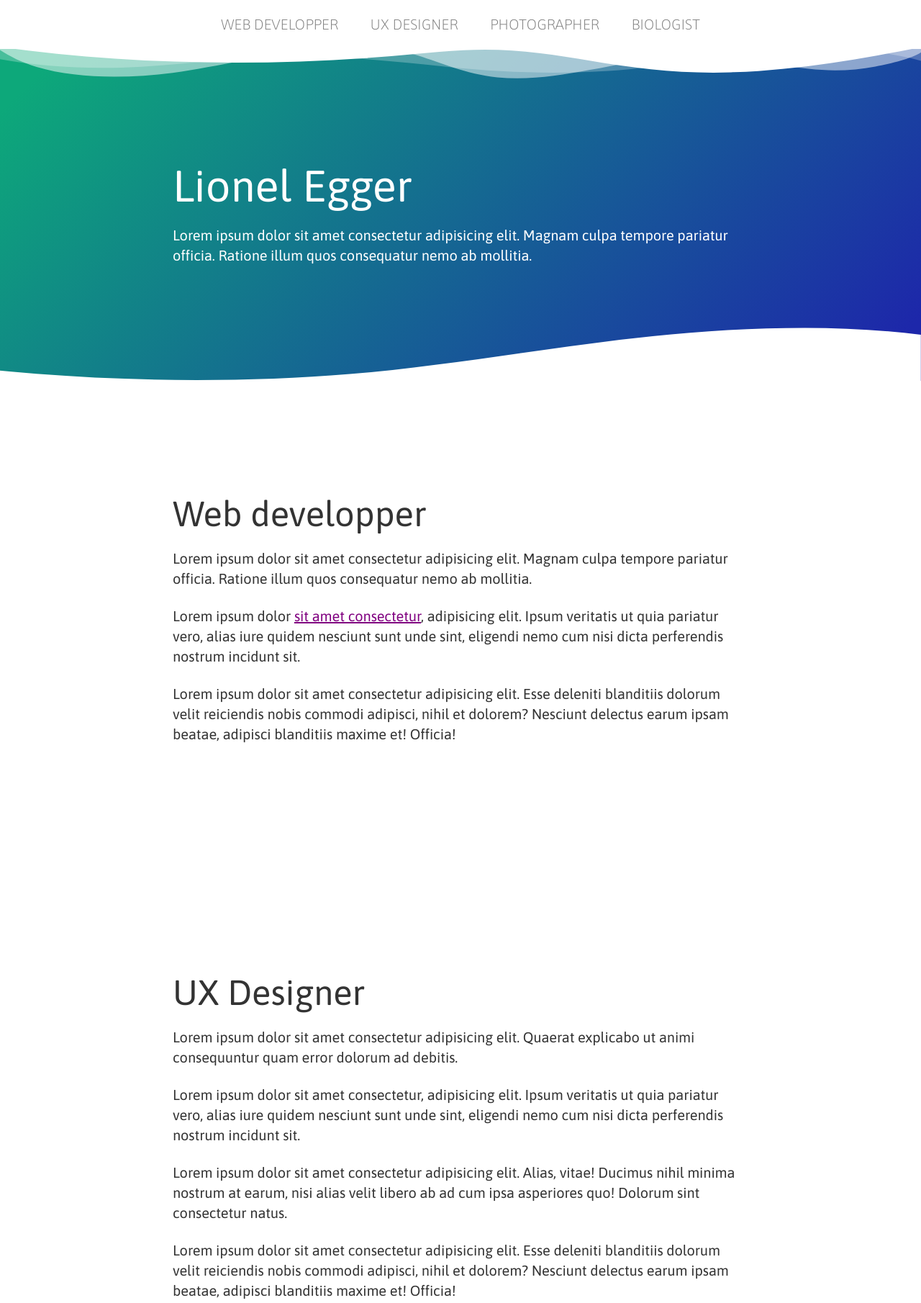
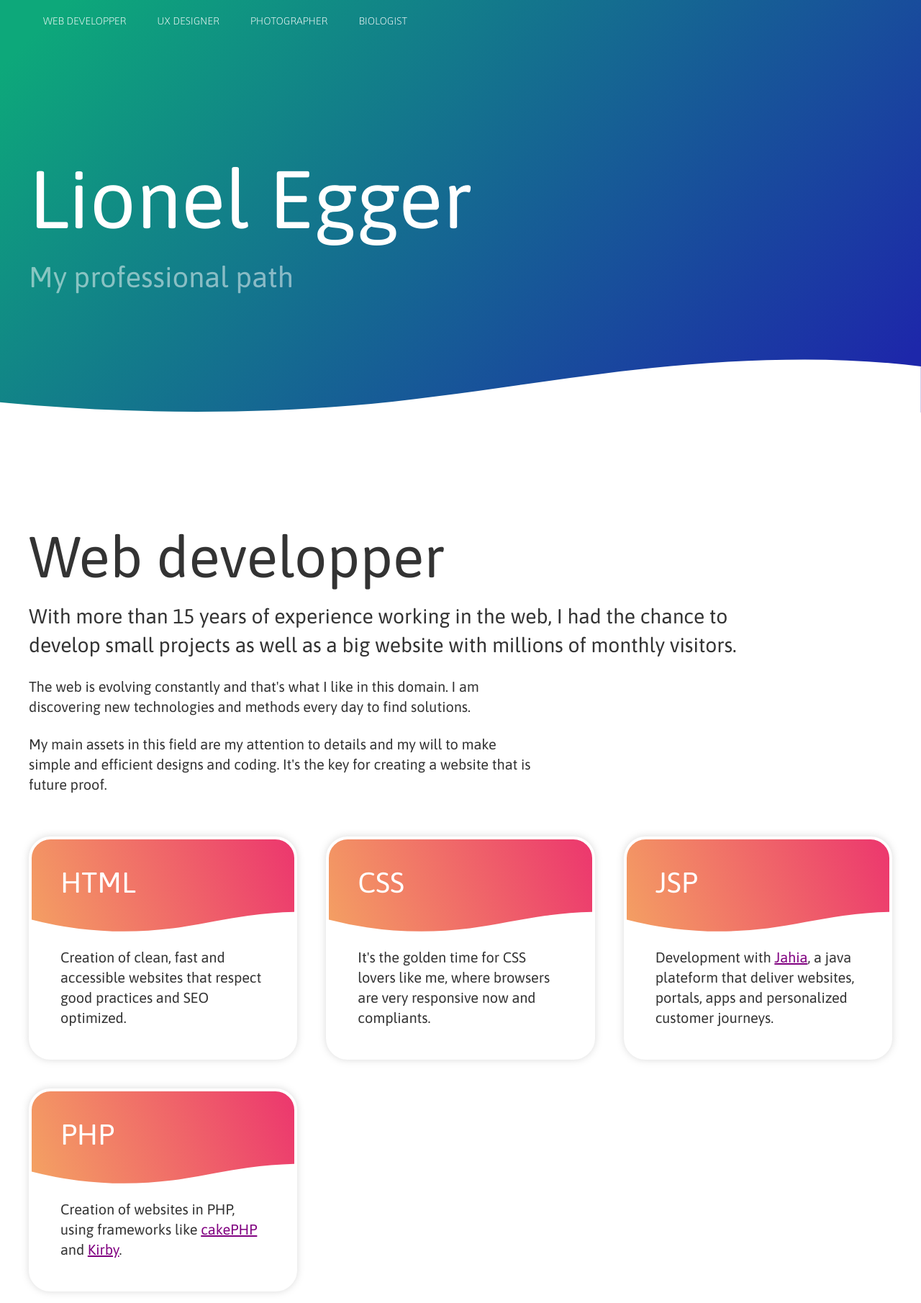
Before and after one commit to lionelegger/cv, a website: page src/views/index.html in a window 1280 px wide. Shown: the top 1810 px of the page at 72% size. Drawn offline with Linux system fonts and the light colour scheme; files that its build step writes are made by us from their sources.

Commit message:
Web developper section

```diff
--- a/src/css/core/font.scss
+++ b/src/css/core/font.scss
@@ -2,7 +2,6 @@
 h1, h2, h3 {
   line-height: 1;
   letter-spacing: var(--tracking-s);
-  max-width: 20ch;
   font-weight: 400;
 }
 
@@ -13,7 +12,7 @@ h2 {
   font-size: var(--step-4);
 }
 h3 {
-  font-size: var(--step-3);
+  font-size: var(--step-2);
 }
 
 p, li, blockquote:not([class]) {
@@ -52,5 +51,25 @@ blockquote:not([class]) {
 
 // Lead
 .lead {
-  font-size: larger;
+  font-size: var(--step-1);
 }
+.introduction {
+  font-size: var(--step-2);
+  opacity: 0.5;
+}
+
+.text-center {
+  text-align: center;
+}
+
+// Responsive
+.phone-only {
+  @media only screen and (min-width: $breakpoint-mobile) {
+    display: none;
+  }
+}
+.desktop-only {
+  @media only screen and (max-width: $breakpoint-mobile) {
+    display: none;
+  }
+}
--- a/src/css/core/layout.scss
+++ b/src/css/core/layout.scss
@@ -1,38 +1,27 @@
 
 header {
-  position: sticky;
-  top: 0;
   background-color: var(--color-light);
-  z-index: 2;
 }
 
 nav {
-  font-size: var(--step-0);
+  font-size: var(--step--1);
+  font-weight: 200;
   ul {
     padding: 0;
     margin: 0;
-    text-align: center;
-    // border-bottom: 1px solid var(--color-nav);
     li {
       display: inline-block;
-      padding: var(--space-s);
+      padding: 20px;
       text-transform: uppercase;
-      font-weight: 200;
-      @media only screen and (max-width: $breakpoint-mobile) {
-        padding: var(--space-xs);
-        font-size: var(--step--1);
-      }
     }
   }
   a {
     color: var(--color-nav-link);
     text-decoration: none;
     &:hover {
-      color: var(--color-link);
-      font-weight: 400;
+      font-weight: 500;
     }
   }
-
 }
 
 // Inspired by https://buildexcellentwebsit.es/
@@ -46,10 +35,15 @@ section {
   padding-top: var(--section-space, var(--space-l-xl));
   padding-bottom: var(--section-space, var(--space-l-xl));
   position: relative;
-  &.colored {
-    background-image: linear-gradient(135deg, #0da87a 5%, #1d27aa 95%);
-    color: var(--color-light);
 }
+
+.wrapper {
+  margin-left: auto;
+  margin-right: auto;
+  max-width: var(--wrapper-max-width, 85rem);
+  padding-left: var(--grid-gutter);
+  padding-right: var(--grid-gutter);
+  position: relative;
 }
 
 // GRID
@@ -59,19 +53,25 @@ section {
     var(--grid-placement, auto-fill),
     minmax(var(--grid-min-item-size, 16rem), 1fr)
   );
-  gap: var(--grid-gutter, var(--space-s-l))
+  gap: var(--grid-gutter, var(--space-s-l));
+  margin-top: clamp(2rem,1.46rem + 2.72vw,3.75rem);
 }
 // GRID 2 columns
-.grid[data-layout='50-50'] {
+.grid[data-layout='2cols'] {
   --grid-placement: auto-fit;
   --grid-min-item-size: clamp(16rem, 50vw, 24rem);
 }
 // GRID 3 columns
-.grid[data-layout='33-33-33'] {
+.grid[data-layout='3cols'] {
   --grid-placement: auto-fit;
-  --grid-min-item-size: clamp(16rem, 33%, 20rem);
+  --grid-min-item-size: clamp(16rem, 33%, 24rem);
   --gutter: var(--space-l-xl);
   --flow-space: var(--space-s);
+}
+// GRID 4 columns
+.grid[data-layout='4cols'] {
+  --grid-placement: auto-fit;
+  --grid-min-item-size: clamp(16rem, 25%, 18rem);
 }
 // GRID masonry
 .grid[data-rows='masonry'] {
@@ -79,58 +79,45 @@ section {
   align-items: start;
 }
 
+// CARD
 .card {
-  background: var(--color-dark);
-  color: var(--color-light);
-  padding: var(--space-m-l);
-  border-radius: var(--border-radius);
+  border-radius: var(--space-m);
   max-width: unset;
-  text-align: center;
+  border: var(--space-3xs) solid var(--card-bg-color);
+  background-color: rgb(251, 251, 251);
+  box-shadow: 0px 0px 10px 1px rgba(133,133,133,0.25);
+  .title {
+    text-transform: uppercase;
+    position: relative;
+    padding-top: var(--space-m-l);
+    padding-inline: var(--space-m-l);
+    padding-bottom: 70px;
+  }
+  .content {
+    margin-top: 0;
+    color: var(--color-dark);
+    background-color: var(--card-bg-color);
+    padding-inline: var(--space-m-l);
+    padding-bottom: var(--space-m-l);
+    border-bottom-left-radius: var(--space-s);
+    border-bottom-right-radius: var(--space-s);
+  }
 }
 
-.wrapper {
-  margin-left: auto;
-  margin-right: auto;
-  max-width: var(--wrapper-max-width,85rem);
-  padding-left: var(--grid-gutter);
-  padding-right: var(--grid-gutter);
-  position: relative;
+// Background colors
+.bg-green-blue {
+  background-image: linear-gradient(135deg, #0da87a 5%, #1d27aa 95%);
+  color: var(--color-light);
+}
+.bg-orange-red {
+  color: var(--color-light);
+  background-image: linear-gradient( 68.3deg, rgba(245,177,97,1) 0.4%, rgba(236,54,110,1) 100.2% );
 }
 
-footer {
-  position: absolute;
-  bottom: 0;
-  width: 100%;
-  height: 50px;
-}
 
-// DIVIDERS (https://www.shapedivider.app/)
 
-.custom-shape-divider-top-1679431392 {
-  position: absolute;
-  top: 63px;
-  @media only screen and (max-width: $breakpoint-mobile) {
-    top: 49px
-  }
-  left: 0;
-  width: 100%;
-  overflow: hidden;
-  line-height: 0;
-  z-index: 10;
-}
-
-.custom-shape-divider-top-1679431392 svg {
-  position: relative;
-  display: block;
-  width: calc(100% + 1.3px);
-  height: 50px;
-}
-
-.custom-shape-divider-top-1679431392 .shape-fill {
-  fill: var(--color-light);
-}
-
-.custom-shape-divider-bottom-1679435461 {
+// SECTION DIVIDERS (https://www.shapedivider.app/)
+.section-divider {
   position: absolute;
   bottom: 0;
   left: 0;
@@ -138,16 +125,33 @@ footer {
   overflow: hidden;
   line-height: 0;
   transform: rotate(180deg);
-}
-
-.custom-shape-divider-bottom-1679435461 svg {
+  svg {
     position: relative;
     display: block;
     width: calc(163% + 1.3px);
     height: 80px;
     transform: rotateY(180deg);
   }
-
-.custom-shape-divider-bottom-1679435461 .shape-fill {
+  .shape-fill {
     fill: var(--color-light);
   }
+}
+
+// CARD DIVIDER (https://www.shapedivider.app/)
+.card-divider {
+  position: absolute;
+  bottom: 0;
+  left: 0;
+  width: 100%;
+  overflow: hidden;
+  line-height: 0;
+  svg {
+    position: relative;
+    display: block;
+    width: calc(200% + 1.3px);
+    height: 50px;
+  }
+  .shape-fill {
+    fill: var(--card-bg-color);
+  }
+}
--- a/src/css/core/variable.scss
+++ b/src/css/core/variable.scss
@@ -5,7 +5,7 @@
   --font-base: 'Asap';
   --tracking: -0.005rem;
   --tracking-s: -0.001rem;
-  --max-characters: 77.50ch;
+  --max-characters: 66ch;
 
   // COLORS
   --color-link: purple;
@@ -14,18 +14,18 @@
 
   // NAVIGATION
   --color-nav: lightgray;
-  --color-nav-link: gray;
+  --color-nav-link: white;
 
   // TYPE (utopia.fyi)
-  /* @link https://utopia.fyi/type/calculator?c=320,18,1.2,1240,20,1.25,5,2,&s=0.75|0.5|0.25,1.5|2|3|4|6,s-l&g=s,l,xl,12 */
-  --step--2: clamp(0.78rem, calc(0.77rem + 0.03vw), 0.80rem);
-  --step--1: clamp(0.94rem, calc(0.92rem + 0.11vw), 1.00rem);
+  // * @link https://utopia.fyi/type/calculator?c=320,20,1.2,1600,24,1.5,5,2,&s=0.75|0.5|0.25,1.5|2|3|4|6,s-l&g=s,l,xl,12 */  --step--2: clamp(0.67rem, calc(0.92rem + -0.25vw), 0.87rem);
+  --step--2: clamp(0.63rem, calc(0.84rem + -0.27vw), 0.78rem);
+  --step--1: clamp(0.88rem, calc(0.96rem + -0.09vw), 0.94rem);
   --step-0: clamp(1.13rem, calc(1.08rem + 0.22vw), 1.25rem);
-  --step-1: clamp(1.35rem, calc(1.28rem + 0.37vw), 1.56rem);
-  --step-2: clamp(1.62rem, calc(1.50rem + 0.58vw), 1.95rem);
-  --step-3: clamp(1.94rem, calc(1.77rem + 0.87vw), 2.44rem);
-  --step-4: clamp(2.33rem, calc(2.08rem + 1.25vw), 3.05rem);
-  --step-5: clamp(2.80rem, calc(2.45rem + 1.77vw), 3.82rem);
+  --step-1: clamp(1.35rem, calc(1.20rem + 0.73vw), 1.77rem);
+  --step-2: clamp(1.62rem, calc(1.31rem + 1.53vw), 2.50rem);
+  --step-3: clamp(1.94rem, calc(1.39rem + 2.77vw), 3.53rem);
+  --step-4: clamp(2.33rem, calc(1.41rem + 4.63vw), 5.00rem);
+  --step-5: clamp(2.80rem, calc(1.32rem + 7.42vw), 7.07rem);
 
   // SPACE (utopia.fyi)
   /* @link https://utopia.fyi/space/calculator?c=320,18,1.2,1240,20,1.25,5,2,&s=0.75|0.5|0.25,1.5|2|3|4|6,s-l&g=s,l,xl,12 */
@@ -61,10 +61,10 @@
   // OTHER SPACES
   --section-space: 10rem;
   --flow-space: 1.5rem;
-  --wrapper-max-width: 55rem;
+  --wrapper-max-width: 85rem;
 
-  // OTHER VARIABLES
-  --border-radius: 1rem;
+  // CARDS
+  --card-bg-color: white;
 
 }
 
@@ -72,5 +72,5 @@
 
 // RESPONSIVE
 $breakpoint-mobile: 600px;
-$breakpoint-tablet: 900px;
-$breakpoint-desktop: 1200px;
+$breakpoint-tablet: 768px;
+$breakpoint-desktop: 1280px;
--- a/src/views/index.html
+++ b/src/views/index.html
@@ -19,43 +19,92 @@
 
 <body>
 
-  <header>
-    <nav role="navigation" class="nav-container">
+  <header class="bg-green-blue">
+    <nav role="navigation" class="wrapper nav-container desktop-only">
       <ul>
-        <li><a href="#code" class="nav-link active" aria-current="page">Web Developper</a></li>
-        <li><a href="#ux" class="nav-link disabled">UX Designer</a></li>
+        <li><a href="#code" class="nav-link">Web Developper</a></li>
+        <li><a href="#ux" class="nav-link">UX Designer</a></li>
         <li><a href="#photography" class="nav-link">Photographer</a></li>
         <li><a href="#biology" class="nav-link">Biologist</a></li>
       </ul>
     </nav>
-    <div class="custom-shape-divider-top-1679431392">
-      <svg data-name="Layer 1" xmlns="http://www.w3.org/2000/svg" viewBox="0 0 1200 120" preserveAspectRatio="none">
-          <path d="M0,0V46.29c47.79,22.2,103.59,32.17,158,28,70.36-5.37,136.33-33.31,206.8-37.5C438.64,32.43,512.34,53.67,583,72.05c69.27,18,138.3,24.88,209.4,13.08,36.15-6,69.85-17.84,104.45-29.34C989.49,25,1113-14.29,1200,52.47V0Z" opacity=".25" class="shape-fill"></path>
-          <path d="M0,0V15.81C13,36.92,27.64,56.86,47.69,72.05,99.41,111.27,165,111,224.58,91.58c31.15-10.15,60.09-26.07,89.67-39.8,40.92-19,84.73-46,130.83-49.67,36.26-2.85,70.9,9.42,98.6,31.56,31.77,25.39,62.32,62,103.63,73,40.44,10.79,81.35-6.69,119.13-24.28s75.16-39,116.92-43.05c59.73-5.85,113.28,22.88,168.9,38.84,30.2,8.66,59,6.17,87.09-7.5,22.43-10.89,48-26.93,60.65-49.24V0Z" opacity=".5" class="shape-fill"></path>
-          <path d="M0,0V5.63C149.93,59,314.09,71.32,475.83,42.57c43-7.64,84.23-20.12,127.61-26.46,59-8.63,112.48,12.24,165.56,35.4C827.93,77.22,886,95.24,951.2,90c86.53-7,172.46-45.71,248.8-84.81V0Z" class="shape-fill"></path>
-      </svg>
-    </div>
-  </header>
 
-  <main>
-    <section class="colored" id="intro">
+    <section class="" id="intro">
       <div class="wrapper flow">
         <h1>Lionel Egger</h1>
-        <p class="lead">Lorem ipsum dolor sit amet consectetur adipisicing elit. Magnam culpa tempore pariatur officia. Ratione illum quos consequatur nemo ab mollitia.</p>
+        <p class="introduction">My professional path</p>
       </div>
-      <div class="custom-shape-divider-bottom-1679435461">
+      <div class="section-divider">
         <svg data-name="Layer 1" xmlns="http://www.w3.org/2000/svg" viewBox="0 0 1200 120" preserveAspectRatio="none">
             <path d="M321.39,56.44c58-10.79,114.16-30.13,172-41.86,82.39-16.72,168.19-17.73,250.45-.39C823.78,31,906.67,72,985.66,92.83c70.05,18.48,146.53,26.09,214.34,3V0H0V27.35A600.21,600.21,0,0,0,321.39,56.44Z" class="shape-fill"></path>
         </svg>
       </div>
     </section>
+
+  </header>
+
+  <main>
     <section class="wrapper" id="code">
       <div class="flow">
         <h2>Web developper</h2>
-        <p class="lead">Lorem ipsum dolor sit amet consectetur adipisicing elit. Magnam culpa tempore pariatur officia. Ratione illum quos consequatur nemo ab mollitia.</p>
-        <p>Lorem ipsum dolor <a href="#">sit amet consectetur</a>, adipisicing elit. Ipsum veritatis ut quia pariatur vero, alias iure quidem nesciunt sunt unde sint, eligendi nemo cum nisi dicta perferendis nostrum incidunt sit.</p>
-        <p>Lorem ipsum dolor sit amet consectetur adipisicing elit. Esse deleniti blanditiis dolorum velit reiciendis nobis commodi adipisci, nihil et dolorem? Nesciunt delectus earum ipsam beatae, adipisci blanditiis maxime et! Officia!</p>
+        <p class="lead">With more than 15 years of experience working in the web, I had the chance to develop small projects as well as a big website with millions of monthly visitors.</p>
+        <p>The web is evolving constantly and that's what I like in this domain. I am discovering new technologies and methods every day to find solutions.</p>
+        <p>My main assets in this field are my attention to details and my will to make simple and efficient designs and coding. It's the key for creating a website that is future proof.</p>
       </div>
+      <ul class="grid" data-layout="4cols" data-rows="masonry" role="list">
+        <li class="card bg-orange-red">
+          <div class="title">
+            <h3>html</h3>
+            <div class="card-divider">
+              <svg data-name="Layer 1" xmlns="http://www.w3.org/2000/svg" viewBox="0 0 1200 120" preserveAspectRatio="none">
+                  <path d="M985.66,92.83C906.67,72,823.78,31,743.84,14.19c-82.26-17.34-168.06-16.33-250.45.39-57.84,11.73-114,31.07-172,41.86A600.21,600.21,0,0,1,0,27.35V120H1200V95.8C1132.19,118.92,1055.71,111.31,985.66,92.83Z" class="shape-fill"></path>
+              </svg>
+            </div>
+          </div>
+          <div class="content">
+            <p>Creation of clean, fast and accessible websites that respect good practices and SEO optimized. </p>
+          </div>
+        </li>
+        <li class="card bg-orange-red">
+          <div class="title">
+            <h3>css</h3>
+            <div class="card-divider">
+              <svg data-name="Layer 1" xmlns="http://www.w3.org/2000/svg" viewBox="0 0 1200 120" preserveAspectRatio="none">
+                  <path d="M985.66,92.83C906.67,72,823.78,31,743.84,14.19c-82.26-17.34-168.06-16.33-250.45.39-57.84,11.73-114,31.07-172,41.86A600.21,600.21,0,0,1,0,27.35V120H1200V95.8C1132.19,118.92,1055.71,111.31,985.66,92.83Z" class="shape-fill"></path>
+              </svg>
+            </div>
+          </div>
+          <div class="content">
+            <p>It's the golden time for CSS lovers like me, where browsers are very responsive now and compliants.</p>
+          </div>
+        </li>
+        <li class="card bg-orange-red">
+          <div class="title">
+            <h3>JSP</h3>
+            <div class="card-divider">
+              <svg data-name="Layer 1" xmlns="http://www.w3.org/2000/svg" viewBox="0 0 1200 120" preserveAspectRatio="none">
+                  <path d="M985.66,92.83C906.67,72,823.78,31,743.84,14.19c-82.26-17.34-168.06-16.33-250.45.39-57.84,11.73-114,31.07-172,41.86A600.21,600.21,0,0,1,0,27.35V120H1200V95.8C1132.19,118.92,1055.71,111.31,985.66,92.83Z" class="shape-fill"></path>
+              </svg>
+            </div>
+          </div>
+          <div class="content">
+            <p>Development with <a href="https://www.jahia.com/">Jahia</a>, a java plateform that deliver websites, portals, apps and personalized customer journeys.</p>
+          </div>
+        </li>
+        <li class="card bg-orange-red">
+          <div class="title">
+            <h3>php</h3>
+            <div class="card-divider">
+              <svg data-name="Layer 1" xmlns="http://www.w3.org/2000/svg" viewBox="0 0 1200 120" preserveAspectRatio="none">
+                  <path d="M985.66,92.83C906.67,72,823.78,31,743.84,14.19c-82.26-17.34-168.06-16.33-250.45.39-57.84,11.73-114,31.07-172,41.86A600.21,600.21,0,0,1,0,27.35V120H1200V95.8C1132.19,118.92,1055.71,111.31,985.66,92.83Z" class="shape-fill"></path>
+              </svg>
+            </div>
+          </div>
+          <div class="content">
+            <p>Creation of websites in PHP, using frameworks like <a href="https://cakephp.org/">cakePHP</a> and <a href="https://getkirby.com/">Kirby</a>.</p>
+          </div>
+        </li>
+      </ul>
     </section>
     <section class="wrapper" id="ux">
       <div class="flow">
@@ -97,42 +146,16 @@
         <p>Lorem ipsum dolor sit amet consectetur. Ipsum veritatis ut quia pariatur vero, alias iure quidem nesciunt sunt unde sint, eligendi nemo cum nisi dicta perferendis nostrum incidunt sit.</p>
       </div>
     </section>
+
+  </main>
+
+  <footer class="bg-green-blue">
     <section class="wrapper" id="contact">
       <div class="flow">
         <h2>Contact</h2>
         <p class="lead">Lorem ipsum dolor sit amet, consectetur adipisicing elit. Deserunt recusandae cupiditate atque vitae laudantium, voluptates itaque possimus! Animi, illum explicabo sint ut cumque impedit facilis delectus expedita minus ex iste?</p>
       </div>
-      <ul class="grid" data-layout="33-33-33" role="list">
-        <li class="card flow">
-          <h3>Phasellus leo dolor tempus</h3>
-          <p>Lorem ipsum dolor sit amet consectetur. Ipsum veritatis ut quia pariatur vero, alias iure quidem nesciunt sunt unde sint, eligendi nemo cum nisi dicta perferendis nostrum incidunt sit.</p>
-        </li>
-        <li class="card flow">
-          <h3>Nullam tincidunt</h3>
-          <p>Lorem dolor  amet consectetur adipisicing elit. Esse deleniti blanditiis dolorum velit reiciendis nobis commodi adipisci, nihil et dolorem? Nesciunt delectus earum ipsam beatae, adipisci blanditiis maxime et! Officia!</p>
-        </li>
-        <li class="card flow">
-          <h3>Donec orci</h3>
-          <p>Ipsum dolor sit amet consectetur adipisicing elit. Esse deleniti blanditiis dolorum velit reiciendis nobis commodi adipisci, nihil et dolorem? Nesciunt delectus</p>
-        </li>
-        <li class="card flow">
-          <h3>Praesent ac massa at ligula</h3>
-          <p>Lorem dolor sit amet dolorum velit reiciendis nobis commodi adipisci, nihil et dolorem? Nesciunt delectus earum ipsam beatae, adipisci blanditiis maxime et! Officia!</p>
-        </li>
-        <li class="card flow">
-          <h3>Nullam tincidunt</h3>
-          <p>Lorem dolor  amet consectetur adipisicing elit. Esse deleniti blanditiis dolorum velit reiciendis nobis commodi adipisci, nihil et dolorem? Nesciunt delectus earum ipsam beatae, adipisci blanditiis maxime et! Officia!</p>
-        </li>
-        <li class="card flow">
-          <h3>Phasellus leo dolor tempus</h3>
-          <p>Lorem ipsum dolor sit amet consectetur. Ipsum veritatis ut quia pariatur vero, alias iure quidem nesciunt sunt unde sint, eligendi nemo cum nisi dicta perferendis nostrum incidunt sit.</p>
-        </li>
-      </ul>
     </section>
-  </main>
-
-  <footer>
-
   </footer>
 
 </body>
```
Also changed, not shown: index.html (+72 -49 lines), css/style.css. Lines whose indentation alone changed are shown as unchanged.
